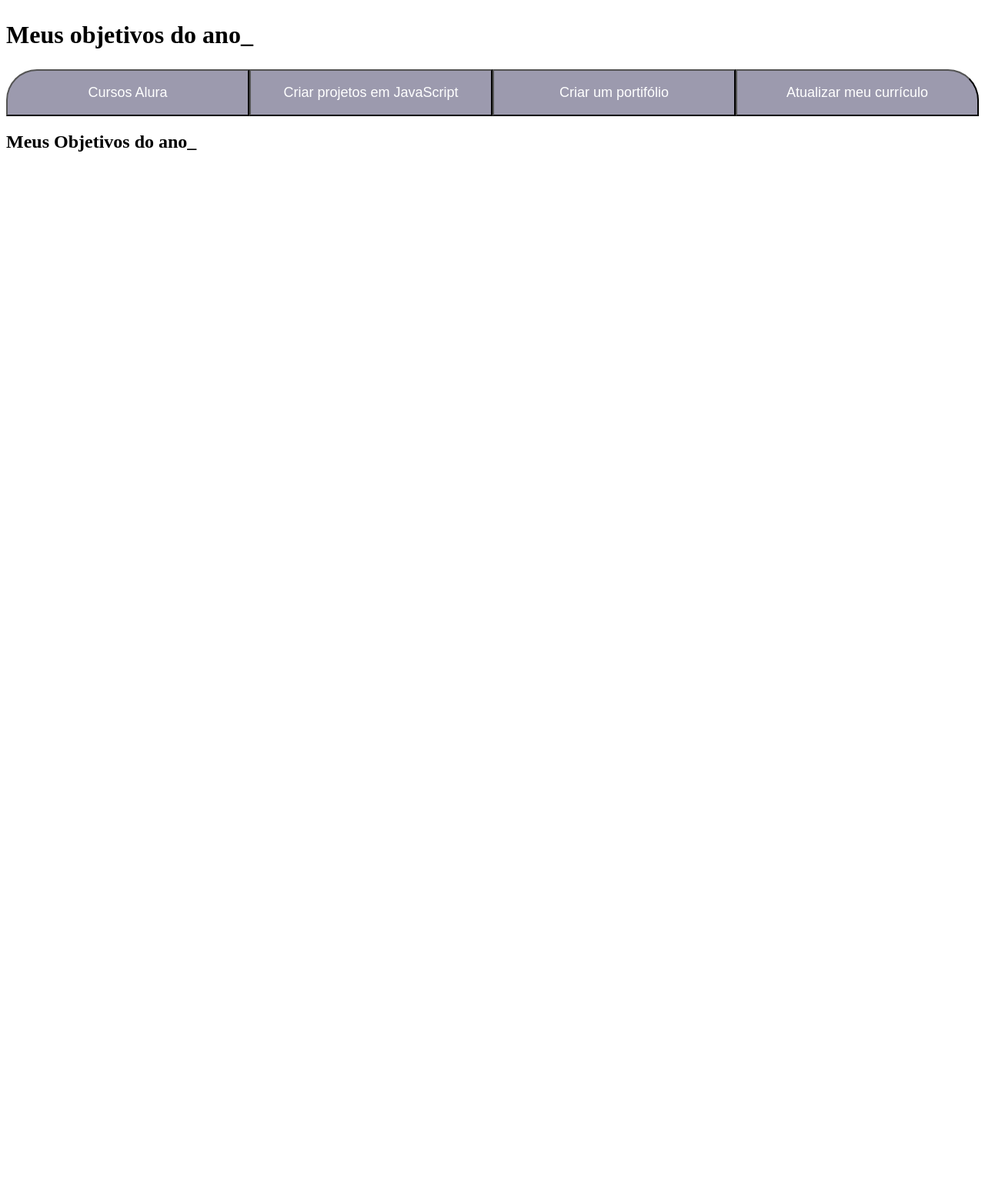
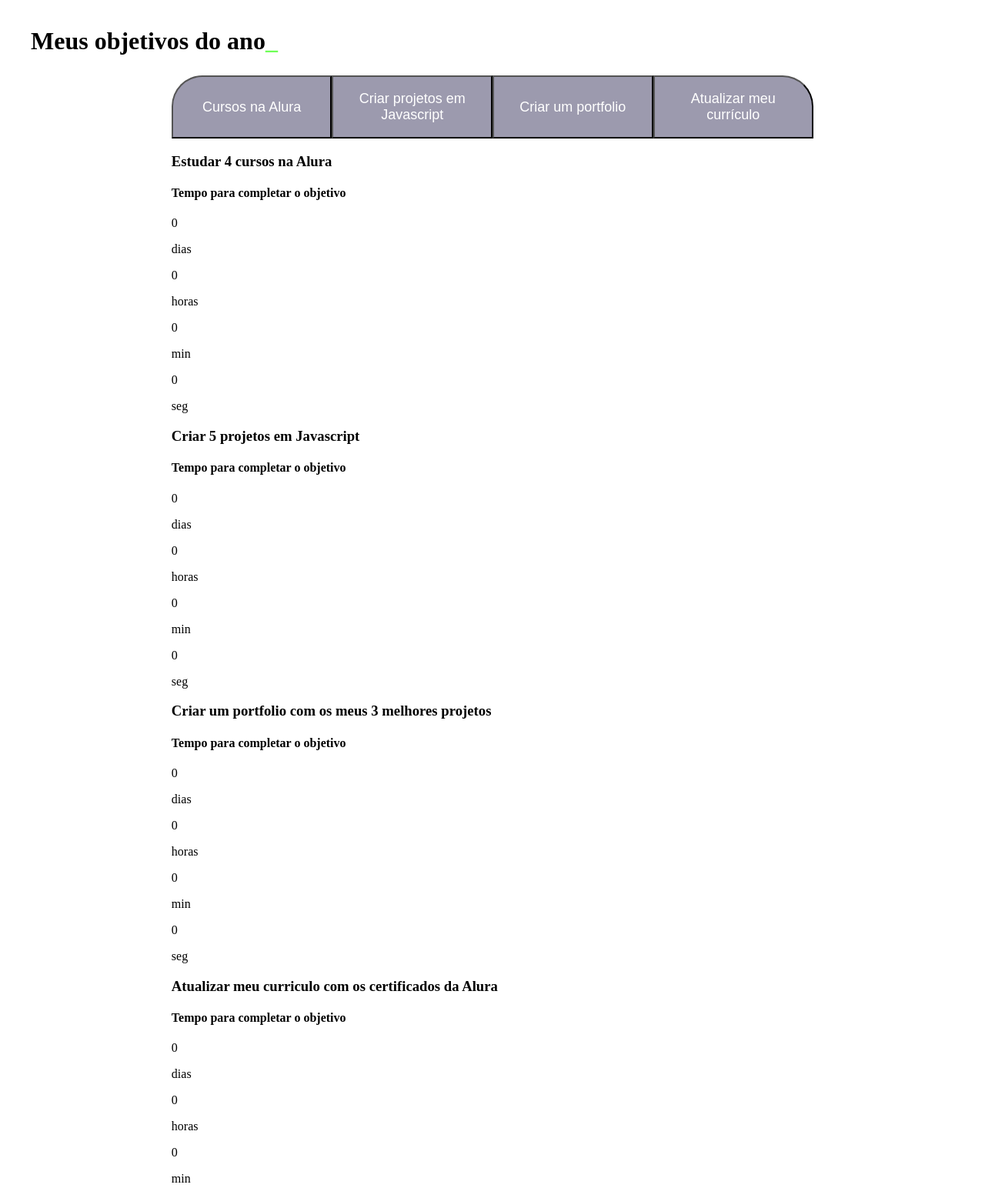
Before and after one commit to cintialinda/3CC, a plain HTML site: page index.html in a window 1280 px wide. Shown: the top 1544 px of the page at 77% size. Before the commit the page ends 800 px from the top, so only its background shows below. Drawn offline with Linux system fonts and the light colour scheme.

Commit message:
Update index.html

```diff
--- a/index.html
+++ b/index.html
@@ -1,24 +1,116 @@
 <!DOCTYPE html>
 <html lang="pt-br">
+
 <head>
     <meta charset="UTF-8">
-    <meta name="viewport" content="width=device-width, initial- scale=1.0">
-    <title> Meus objetivos do ano </title>
+    <meta name="viewport" content="width=device-width, initial-scale=1.0">
+    <title>Meus objetivos do ano</title>
     <link rel="stylesheet" href="style.css">
 </head>
+
 <body>
-    <section class="conteudo principal"></section>
-    <h2 class="titulo-principal">Meus objetivos do ano_</h2>
-    <div class="botoes">
-<button class="botao">Cursos Alura </button>
-<button class="botao">Criar projetos em JavaScript</button>
-<button class="botao">Criar um portifólio </button>
-<button class="botao">Atualizar meu currículo </button>
-    </div>
-
+    <section class="conteudo-principal">
+        <h2 class="titulo-principal">Meus objetivos do ano<span>_</span></h2>
+        <div class="conteudo">
+            <div class="botoes">
+                <button class="botao ativo">Cursos na Alura</button>
+                <button class="botao">Criar projetos em Javascript</button>
+                <button class="botao">Criar um portfolio</button>
+                <button class="botao">Atualizar meu currículo</button>
+            </div>
+            <div class="abas-textos">
+                <div class="aba-conteudo ativo">
+                    <h3 class="aba-conteudo-titulo-principal">Estudar 4 cursos na Alura</h3>
+                    <h4 class="aba-conteudo-titulo-secundario">Tempo para completar o objetivo</h4>
+                    <div class="contador">
+                        <div class="contador-digito">
+                            <p class="contador-digito-numero" id="dias0"></p>
+                            <p class="contador-digito-texto">dias</p>
+                        </div>
+                        <div class="contador-digito">
+                            <p class="contador-digito-numero" id="horas0"></p>
+                            <p class="contador-digito-texto">horas</p>
+                        </div>
+                        <div class="contador-digito">
+                            <p class="contador-digito-numero" id="min0"></p>
+                            <p class="contador-digito-texto">min</p>
+                        </div>
+                        <div class="contador-digito">
+                            <p class="contador-digito-numero" id="seg0"></p>
+                            <p class="contador-digito-texto">seg</p>
+                        </div>
+                    </div>
+                </div>
+                <div class="aba-conteudo">
+                    <h3 class="aba-conteudo-titulo-principal">Criar 5 projetos em Javascript</h3>
+                    <h4 class="aba-conteudo-titulo-secundario">Tempo para completar o objetivo</h4>
+                    <div class="contador">
+                        <div class="contador-digito">
+                            <p class="contador-digito-numero" id="dias1"></p>
+                            <p class="contador-digito-texto">dias</p>
+                        </div>
+                        <div class="contador-digito">
+                            <p class="contador-digito-numero" id="horas1"></p>
+                            <p class="contador-digito-texto">horas</p>
+                        </div>
+                        <div class="contador-digito">
+                            <p class="contador-digito-numero" id="min1"></p>
+                            <p class="contador-digito-texto">min</p>
+                        </div>
+                        <div class="contador-digito">
+                            <p class="contador-digito-numero" id="seg1"></p>
+                            <p class="contador-digito-texto">seg</p>
+                        </div>
+                    </div>
+                </div>
+                <div class="aba-conteudo">
+                    <h3 class="aba-conteudo-titulo-principal">Criar um portfolio com os meus 3 melhores projetos</h3>
+                    <h4 class="aba-conteudo-titulo-secundario">Tempo para completar o objetivo</h4>
+                    <div class="contador">
+                        <div class="contador-digito">
+                            <p class="contador-digito-numero" id="dias2"></p>
+                            <p class="contador-digito-texto">dias</p>
+                        </div>
+                        <div class="contador-digito">
+                            <p class="contador-digito-numero" id="horas2"></p>
+                            <p class="contador-digito-texto">horas</p>
+                        </div>
+                        <div class="contador-digito">
+                            <p class="contador-digito-numero" id="min2"></p>
+                            <p class="contador-digito-texto">min</p>
+                        </div>
+                        <div class="contador-digito">
+                            <p class="contador-digito-numero" id="seg2"></p>
+                            <p class="contador-digito-texto">seg</p>
+                        </div>
+                    </div>
+                </div>
+                <div class="aba-conteudo">
+                    <h3 class="aba-conteudo-titulo-principal">Atualizar meu curriculo com os certificados da Alura</h3>
+                    <h4 class="aba-conteudo-titulo-secundario">Tempo para completar o objetivo</h4>
+                    <div class="contador">
+                        <div class="contador-digito">
+                            <p class="contador-digito-numero" id="dias3"></p>
+                            <p class="contador-digito-texto">dias</p>
+                        </div>
+                        <div class="contador-digito">
+                            <p class="contador-digito-numero" id="horas3"></p>
+                            <p class="contador-digito-texto">horas</p>
+                        </div>
+                        <div class="contador-digito">
+                            <p class="contador-digito-numero" id="min3"></p>
+                            <p class="contador-digito-texto">min</p>
+                        </div>
+                        <div class="contador-digito">
+                            <p class="contador-digito-numero" id="seg3"></p>
+                            <p class="contador-digito-texto">seg</p>
+                        </div>
+                    </div>
+                </div>
+            </div>
+        </div>
+    </section>
+    <script src="main.js"></script>
 </body>
-<span>
-    <h2 class=”titulo-principal”>Meus Objetivos do ano<span>_<span></h2>
-</span>
 
 </html>
```
